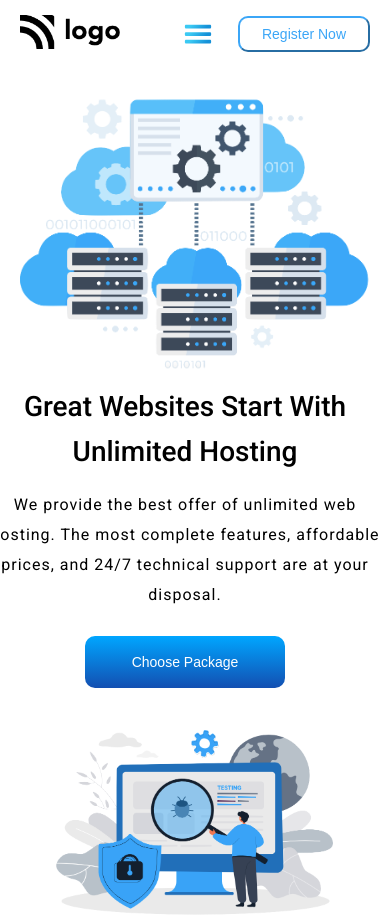
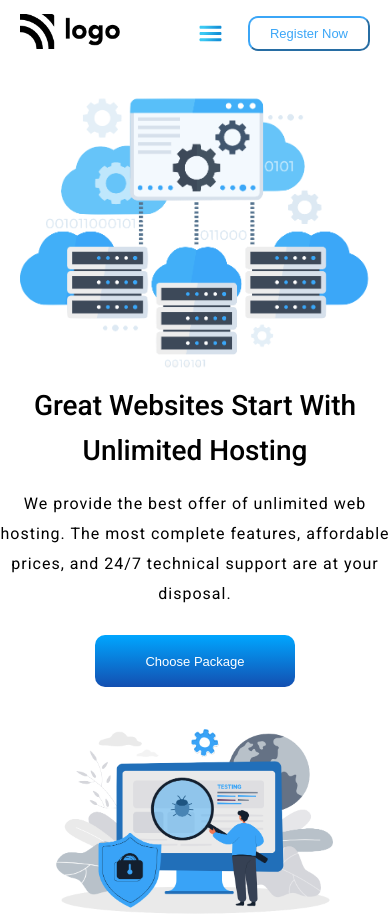
Before and after one commit to Pradeepsingh143/HTML-CSS-project-11, a plain HTML site: page index.html in a window 390 px wide. Shown: the top 919 px of the page. Drawn offline with Linux system fonts and the light colour scheme.

Commit message:
fixing the layout shifting issues

```diff
--- a/mobile.css
+++ b/mobile.css
@@ -145,6 +145,7 @@
   }
   .left-col {
     text-align: center;
+    padding: 0;
   }
   .right-col {
     text-align: center;
@@ -245,8 +246,8 @@
 
   /* btn */
   .btn {
-    font-size: 14px;
-    padding: 8px 22px;
+    font-size: 13px;
+    padding: 8px 20px;
     border-radius: 10px;
   }
 
@@ -257,7 +258,7 @@
 
   /* mobile-menu */
   .mobile-menu-icon {
-    width: 30px;
+    width: 25px;
   }
 
   /* hero-container */
--- a/style.css
+++ b/style.css
@@ -23,6 +23,7 @@ body {
 .flex {
   display: flex;
 }
+
 
 .flex-col {
   display: flex;
```
